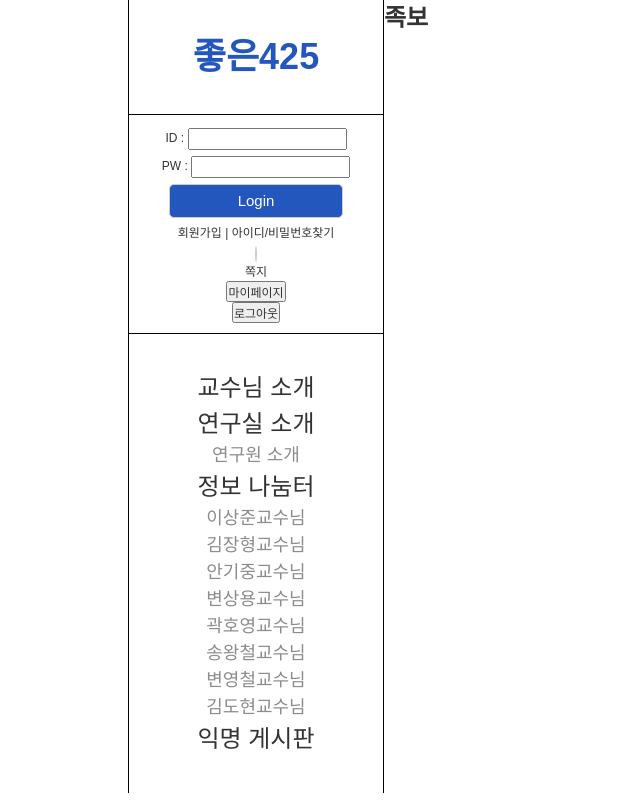
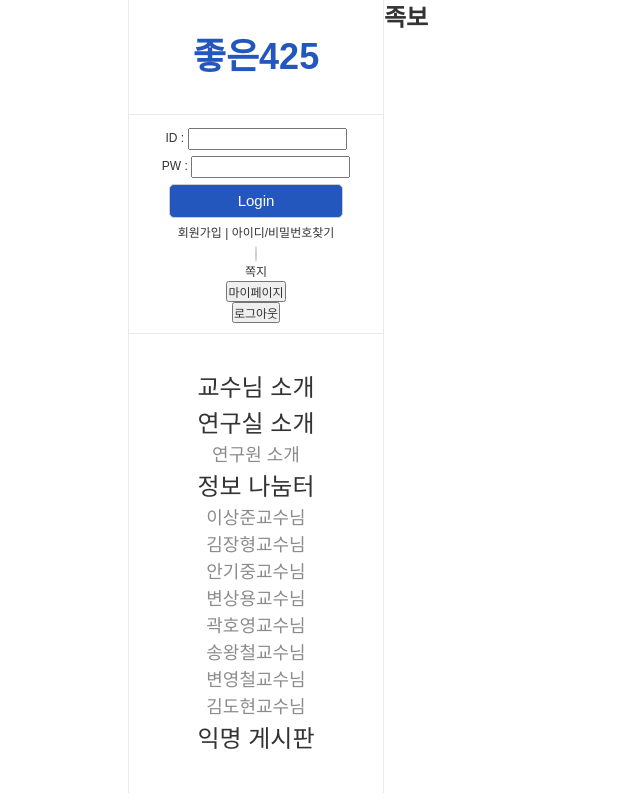
Before and after one commit to leeikjeun/islab-web-project, a Django app: page /jokbo/ in a window 1280 px wide. Shown: the whole page, without its empty margins (0-640 px from the left). Run offline with Django 3.2, Linux system fonts and the light colour scheme.

Commit message:
테두리 선 회색으로 수정

```diff
--- a/mainWeb/static/css/base.css
+++ b/mainWeb/static/css/base.css
@@ -86,8 +86,8 @@ aside {
     float: left;
     width: 25%;
     height:;
-    border-left: 1px solid #000;
-    border-right: 1px solid #000;
+    border-left: 1px solid #eaeaea;
+    border-right: 1px solid #eaeaea;
 }
 
 aside::after {
@@ -103,7 +103,7 @@ aside > div {
 
 aside > div#title {
     padding: 2.5rem 0;
-    border-bottom: 1px solid #000;
+    border-bottom: 1px solid #eaeaea;
 }
 
 aside > div#title > h1 {
@@ -114,7 +114,7 @@ aside > div#title > h1 {
 
 aside > div#loginForm {
     padding: 0.833rem 0;
-    border-bottom: 1px solid #000;
+    border-bottom: 1px solid #eaeaea;
     text-align: center;
 }
 
```
